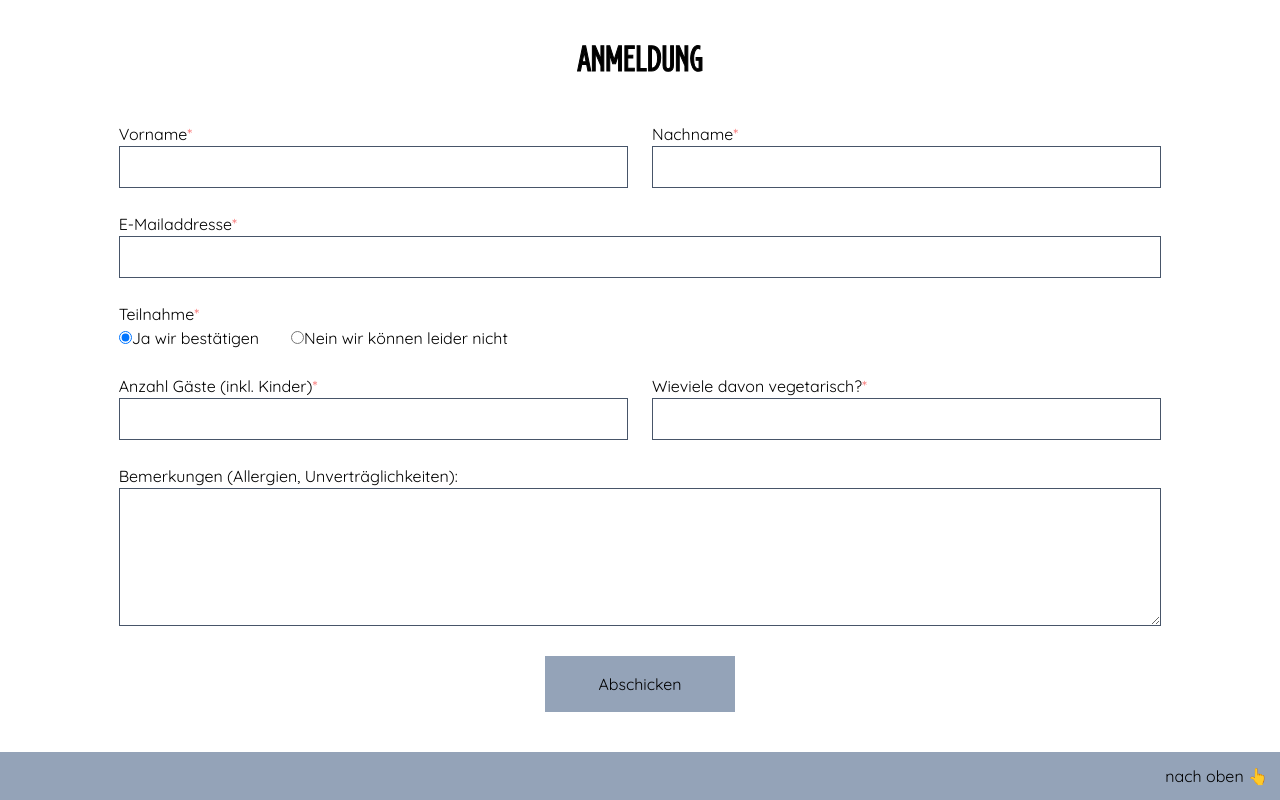
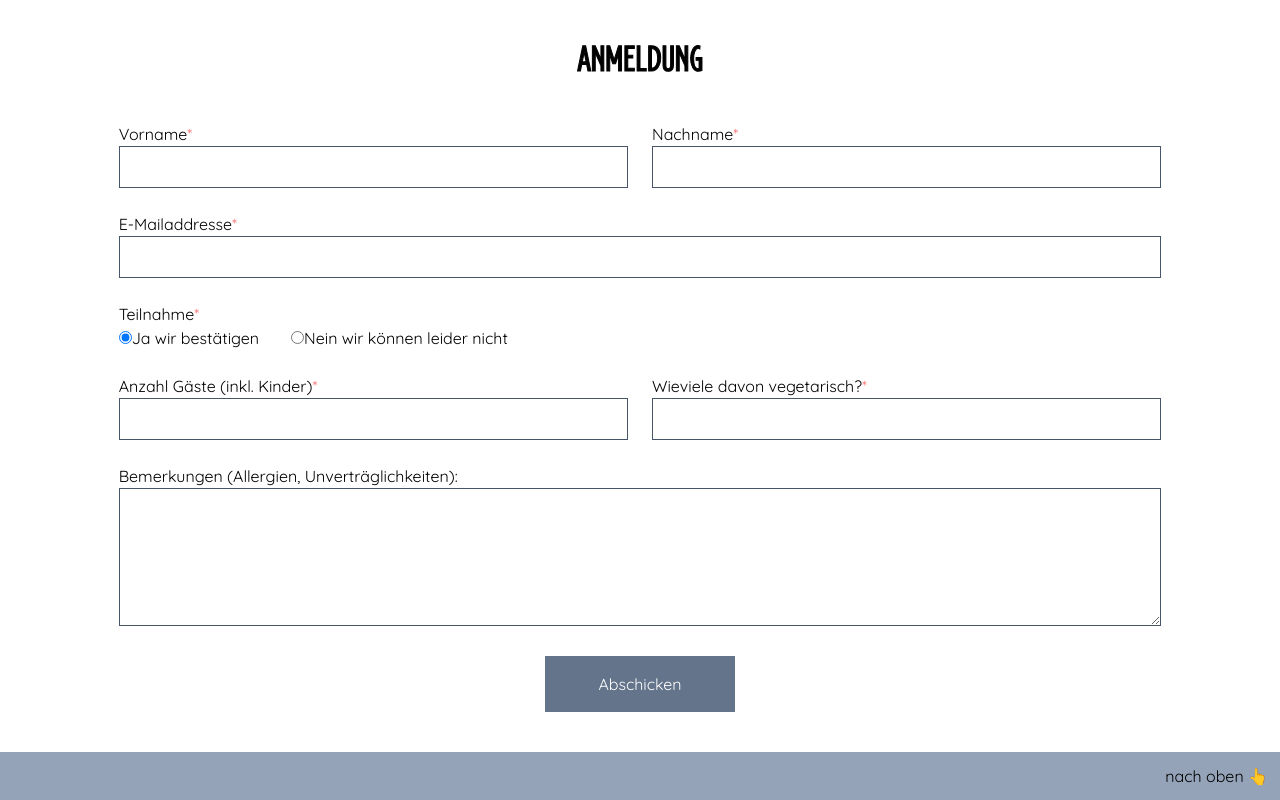
Before and after one commit to sebastinez/michelaundchristoph, a SvelteKit app: page / in a window 1280 px wide. Shown: the part 3246-4046 px from the top of the page. Built offline with nearby package versions, Linux system fonts and the light colour scheme.

Commit message:
change submit button colors
Signed-off-by: Sebastian Martinez <me@sebastinez.dev>

```diff
--- a/src/routes/+page.svelte
+++ b/src/routes/+page.svelte
@@ -257,7 +257,7 @@
     {/if}
     <input
       type="submit"
-      class="col-span-4 col-start-5 md:col-span-2 md:col-start-6 bg-slate-400 p-4"
+      class="col-span-4 col-start-5 md:col-span-2 md:col-start-6 bg-slate-500 text-white p-4"
       value="Abschicken"
     />
   </form>
```
